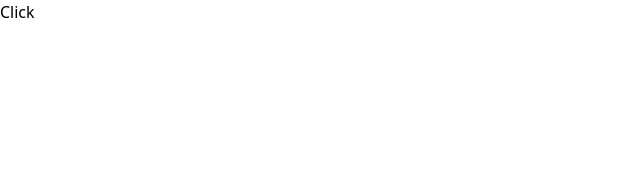
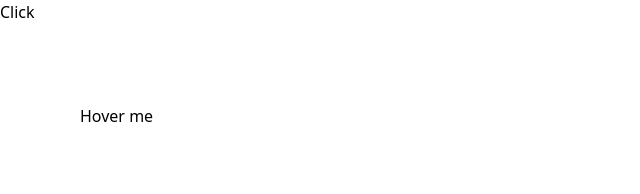
Before and after one commit to riyad-96/kitzo, a React (Vite) app: page / in a window 1280 px wide. Shown: the top 194 px of the page, without its empty margins (0-640 px from the left). Built offline with nearby package versions, Linux system fonts and the light colour scheme.

Commit message:
changes on Tooltip props

```diff
--- a/src/App.jsx
+++ b/src/App.jsx
@@ -13,6 +13,12 @@ export default function App() {
         </button>
       </div>
 
+      <div className="m-20">
+        <Tooltip className="fixed top-1/2 size-fit" content="This is a tooltip">
+          <button>Hover me</button>
+        </Tooltip>
+      </div>
+
       <ToastContainer />
     </div>
   );
--- a/src/kitzo/ui/tooltip/Tooltip.jsx
+++ b/src/kitzo/ui/tooltip/Tooltip.jsx
@@ -8,11 +8,11 @@ const tooltipStyles = `/* Default styling */
   --transition-endDuration: calc(var(--endDuration) * 1ms);
   --transition-startDelay: calc(var(--startDelay) * 1ms);
   --transition-endDelay: calc(var(--endDelay) * 1ms);
+}
 
-  @media (prefers-color-scheme: dark) {
-    --bg-clr: hsl(0, 0%, 95%);
-    --text-clr: hsl(0, 0%, 15%);
-  }
+.kitzo-tooltip-root.tooltip-theme-dark {
+  --bg-clr: hsl(0, 0%, 95%);
+  --text-clr: hsl(0, 0%, 15%);
 }
 
 .kitzo-tooltip-content-default-style {
@@ -277,16 +277,18 @@ function getAnimationProperties(animation) {
   };
 }
 
+const isWindowThemeDark = () =>
+  window.matchMedia('(prefers-color-scheme: dark)').matches;
+
 export default function Tooltip({
   content,
   position = 'top',
   tooltipOptions = {},
-  className = '',
-  style = {},
   tooltipStyle = {},
   tooltipClassName = '',
   animation = true,
   isHidden = false,
+  isDark,
   children,
 }) {
   if (typeof isHidden === 'boolean' && isHidden) return children;
@@ -324,6 +326,9 @@ export default function Tooltip({
   const animationObj = animation === true ? {} : animation;
   const finalAnimationProperties = getAnimationProperties(animationObj);
 
+  // theme
+  isDark = typeof isDark === 'boolean' ? isDark : isWindowThemeDark();
+
   return (
     <div
       style={{
@@ -337,12 +342,10 @@ export default function Tooltip({
         '--arrow-color': tooltipStyle?.['--arrow-color'],
         '--arrow-size': tooltipStyle?.['--arrow-size'],
       }}
-      className={`kitzo-tooltip-root ${finalOptions.smartHover ? 'smart-hover' : ''} ${animationEnabled ? 'animate-tooltip' : ''}`}
+      className={`kitzo-tooltip-root ${isDark ? 'tooltip-theme-dark' : ''} ${finalOptions.smartHover ? 'smart-hover' : ''} ${animationEnabled ? 'animate-tooltip' : ''}`}
     >
       {/* children string or component */}
-      <div className={className} style={style}>
-        {children}
-      </div>
+      {children}
 
       <div
         style={{
@@ -356,9 +359,7 @@ export default function Tooltip({
           className={`kitzo-tooltip-content ${positionClass} ${finalOptions.arrow ? 'tooltip-arrow' : ''}`}
         >
           {typeof content === 'string' || typeof content === 'number' ? (
-            <div className="kitzo-tooltip-content-default-style">
-              {content}
-            </div>
+            <div className="kitzo-tooltip-content-default-style">{content}</div>
           ) : (
             <div className={tooltipClassName} style={tooltipStyle}>
               {content}
--- a/src/kitzo/ui/tooltip/type.d.ts
+++ b/src/kitzo/ui/tooltip/type.d.ts
@@ -64,12 +64,11 @@ type TooltipCoreProps = {
   content: string | ReactNode;
   position?: Position;
   tooltipOptions?: TooltipOptions;
-  className?: string;
   tooltipClassName?: string;
-  style?: CSSProperties;
   tooltipStyle?: TooltipStyles & CSSProperties;
   animation?: TooltipAnimation;
   isHidden?: boolean;
+  isDark?: boolean;
 };
 
 type TooltipProps = PropsWithChildren<TooltipCoreProps>;
```
Also changed, not shown: src/kitzo/ui/tooltip/style.css (+4 -4 lines), 3 other files (tests, documents, lock files or other folders).
